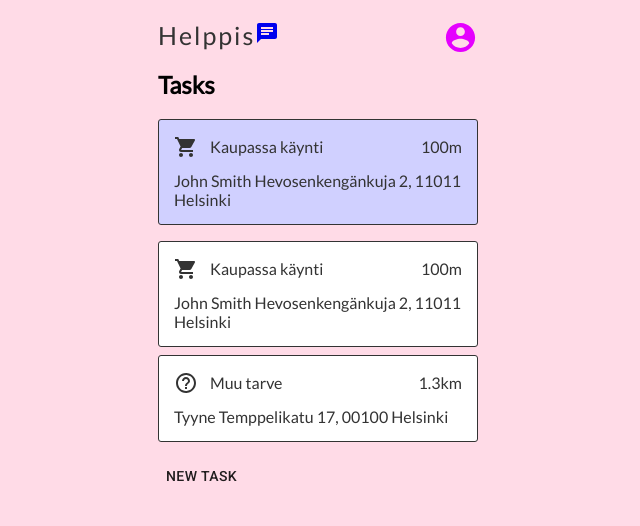
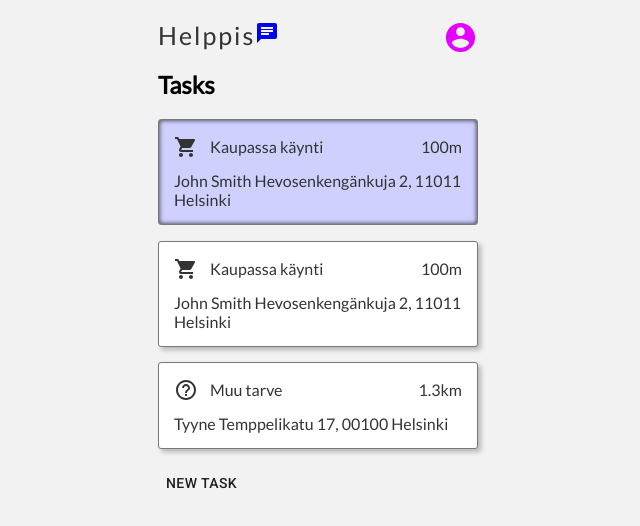
Before and after one commit to kclassic/helppis, a React (Create React App) app: page /home in a window 1280 px wide. Shown: the top 526 px of the page, without its empty margins (322-962 px from the left). Built offline with nearby package versions, Linux system fonts and the light colour scheme.

Commit message:
Make it prettier maybe

```diff
--- a/src/App.js
+++ b/src/App.js
@@ -17,7 +17,7 @@ const Container = styled(Box)`
   align-items: center;
   width: 100vw;
   height: 100vh;
-  background-color: #ffdbe7;
+  background-color: #f2f2f2;
   margin: -8px;
   font-family: "Lato", sans-serif;
   a {
--- a/src/NewTaskPage.jsx
+++ b/src/NewTaskPage.jsx
@@ -17,7 +17,9 @@ const ThingContainer = styled(Box)`
   border-radius: 5px;
   margin-bottom: 15px;
   padding: 8px;
-  background-color: ${props => (props.active ? "aquamarine" : "#e6e6e6")};
+  background-color: ${props => (props.active ? "#94ffab" : "#e6e6e6")};
+  transition: all 0.25s ease;
+  ${props => (props.active ? "box-shadow: inset 0px 0px 5px #272727;" : null)}
   display: flex;
   align-items: center;
   span {
--- a/src/TaskCard.jsx
+++ b/src/TaskCard.jsx
@@ -5,12 +5,15 @@ import ShoppingCartIcon from "@material-ui/icons/ShoppingCart";
 import HelpOutlineIcon from "@material-ui/icons/HelpOutline";
 
 const CardContainer = styled(Box)`
-  border: 1px solid #333;
+  border: 1px solid #797979;
   border-radius: 3px;
-  margin: 8px 0;
+  margin: 15px 0;
   padding: 15px;
   background-color: ${props => (props.active ? "#d0d0ff" : "#fff")};
   color: #333;
+  box-shadow: 3px 3px 5px #b5b5b5;
+  ${props => (props.active ? "box-shadow: inset 0px 0px 5px #272727;" : null)}
+  }
 `;
 
 const IconContainer = styled(Box)`
```
